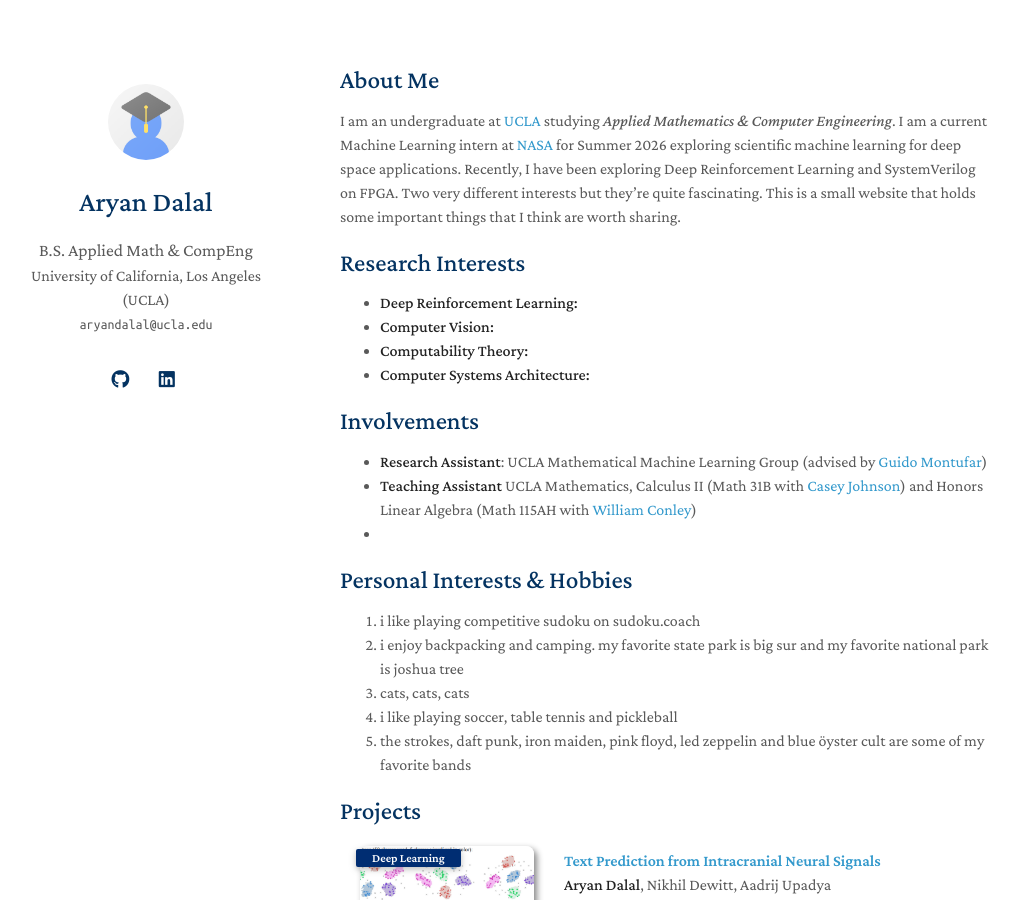
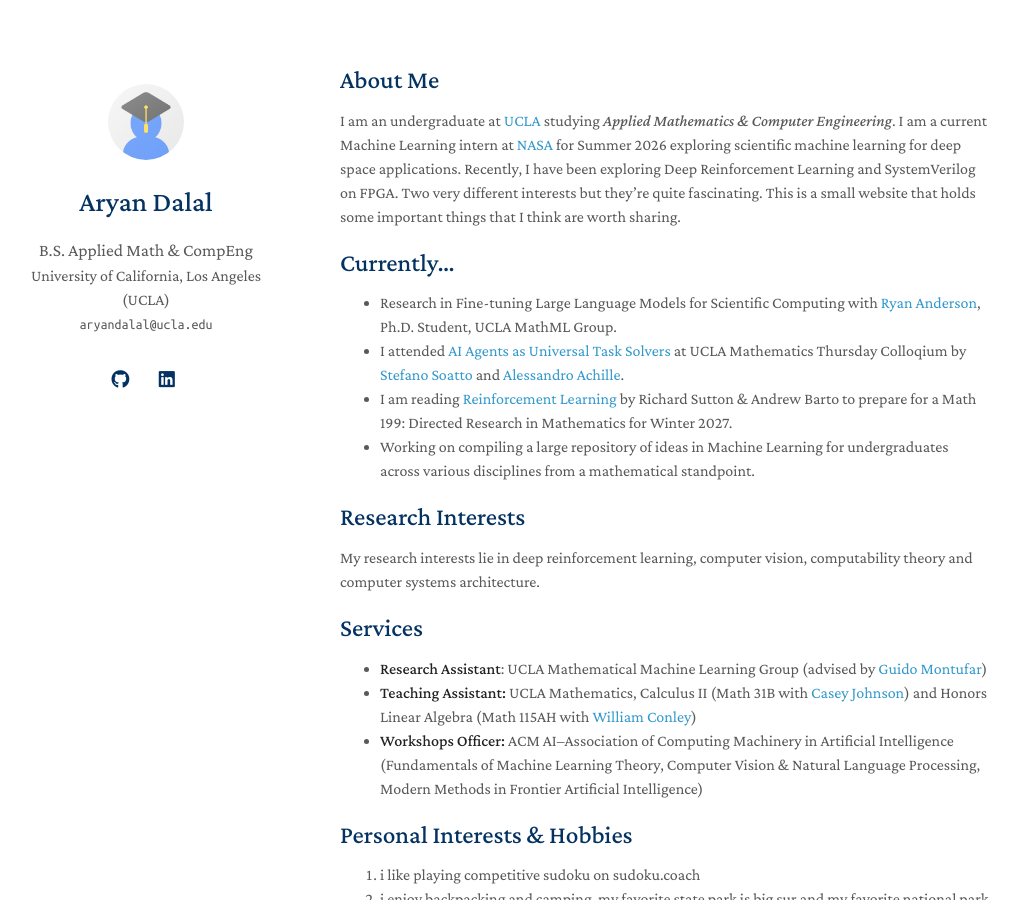
Before and after one commit to DalalAryan/dalalaryan.github.io, a Jekyll site: the page built from index.md, in a window 1280 px wide and 900 px high. Shown: the whole window, without its empty margins (130-1149 px from the left). Built offline with Jekyll 4.4.1, drawn with Linux system fonts in a browser that asks for light colours; a style sheet for code colours, icons or effects is not loaded; our own code applies the rules of GitHub Pages for plain Markdown files.

Commit message:
Update personal information and research interests
Added current research activities and updated research interests. Revised involvement section to include workshops officer role.

```diff
--- a/index.md
+++ b/index.md
@@ -6,18 +6,21 @@
 
 I am an undergraduate at [UCLA](https://www.ucla.edu) studying *Applied Mathematics & Computer Engineering*. I am a current Machine Learning intern at [NASA](https://www.nasa.gov/glenn/) for Summer 2026 exploring scientific machine learning for deep space applications. Recently, I have been exploring Deep Reinforcement Learning and SystemVerilog on FPGA. Two very different interests but they're quite fascinating. This is a small website that holds some important things that I think are worth sharing.
 
+## Currently...
+- Research in Fine-tuning Large Language Models for Scientific Computing with [Ryan Anderson](https://ryan-a-anderson.github.io), Ph.D. Student, UCLA MathML Group.
+- I attended [AI Agents as Universal Task Solvers](https://ww3.math.ucla.edu/thursday-colloquium/) at UCLA Mathematics Thursday Colloqium by [Stefano Soatto]([https://web.cs.ucla.edu/~soatto/](https://en.wikipedia.org/wiki/Stefano_Soatto)) and [Alessandro Achille](https://alexachi.github.io).
+- I am reading [Reinforcement Learning](http://incompleteideas.net/book/the-book-2nd.html) by Richard Sutton & Andrew Barto to prepare for a Math 199: Directed Research in Mathematics for Winter 2027.
+- Working on compiling a large repository of ideas in Machine Learning for undergraduates across various disciplines from a mathematical standpoint.
+
 ## Research Interests
 
-- **Deep Reinforcement Learning:**
-- **Computer Vision:**
-- **Computability Theory:**
-- **Computer Systems Architecture:**
+My research interests lie in deep reinforcement learning, computer vision, computability theory and computer systems architecture.
 
-## Involvements
+## Services
 
 - **Research Assistant**: UCLA Mathematical Machine Learning Group (advised by [Guido Montufar](https://www.math.ucla.edu/~montufar/))
-- **Teaching Assistant** UCLA Mathematics, Calculus II (Math 31B with [Casey Johnson](https://www.math.ucla.edu/people/visiting/casey)) and Honors Linear Algebra (Math 115AH with [William Conley](https://www.math.ucla.edu/~wconley/))
--
+- **Teaching Assistant:** UCLA Mathematics, Calculus II (Math 31B with [Casey Johnson](https://www.math.ucla.edu/people/visiting/casey)) and Honors Linear Algebra (Math 115AH with [William Conley](https://www.math.ucla.edu/~wconley/))
+- **Workshops Officer:** ACM AI--Association of Computing Machinery in Artificial Intelligence (Fundamentals of Machine Learning Theory, Computer Vision & Natural Language Processing, Modern Methods in Frontier Artificial Intelligence)
 
 ## Personal Interests & Hobbies
 
```
